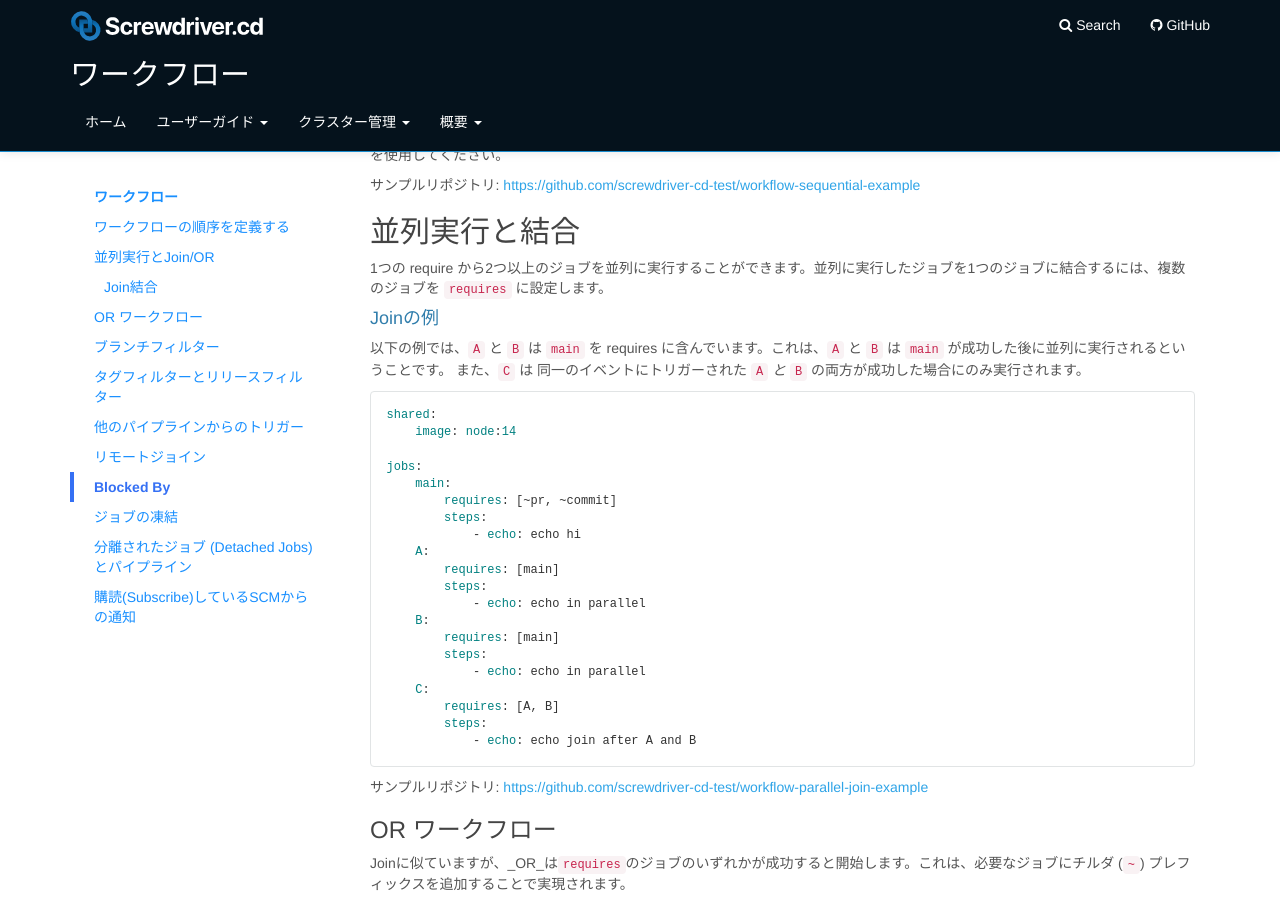
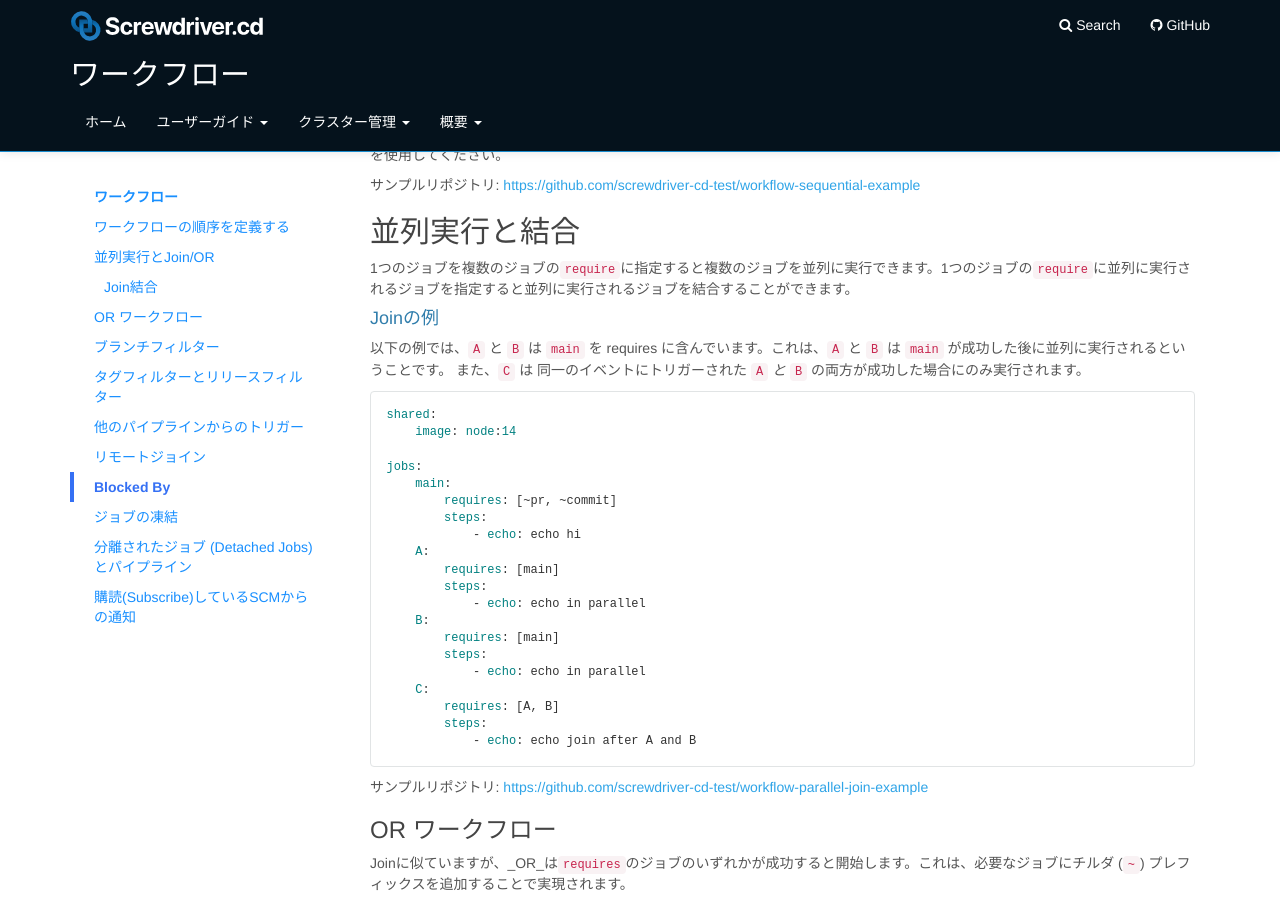
Before and after one commit to screwdriver-cd/guide, a Jekyll site: the page built from docs/ja/user-guide/configuration/workflow.md, in a window 1280 px wide and 900 px high, scrolled down 1137 px. Built offline with Jekyll 4.4.1, drawn with Linux system fonts in a browser that asks for light colours.

Commit message:
Update docs/ja/user-guide/configuration/workflow.md
Co-authored-by: Haruka Kawamura <itleigns@gmail.com>

```diff
--- a/docs/ja/user-guide/configuration/workflow.md
+++ b/docs/ja/user-guide/configuration/workflow.md
@@ -81,7 +81,7 @@ jobs:
 
 ## 並列実行と結合
 
-1つの require から2つ以上のジョブを並列に実行することができます。並列に実行したジョブを1つのジョブに結合するには、複数のジョブを `requires` に設定します。
+1つのジョブを複数のジョブの`require`に指定すると複数のジョブを並列に実行できます。1つのジョブの`require`に並列に実行されるジョブを指定すると並列に実行されるジョブを結合することができます。
 
 #### Joinの例
 
```
